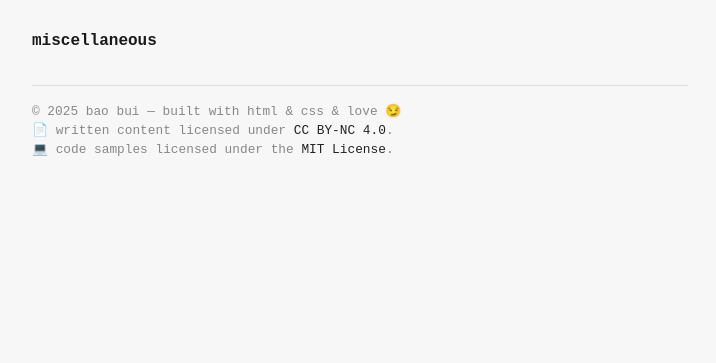
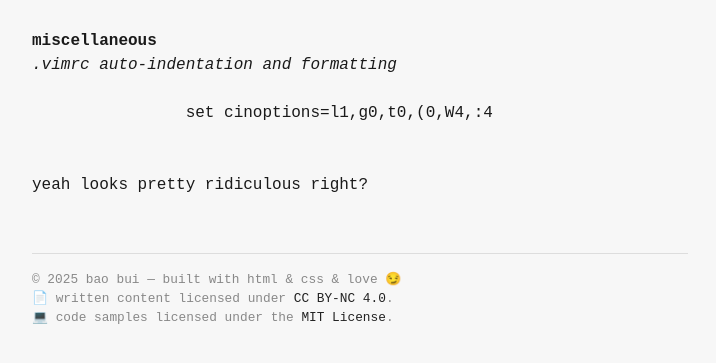
Before and after one commit to tbbui-732/tbbui-732.github.io, a plain HTML site: page pages/misc.html in a window 1280 px wide. Shown: the part 171-534 px from the top of the page, without its empty margins (280-996 px from the left). Drawn offline with Linux system fonts and the light colour scheme.

Commit message:
vim auto-indent copypasta

```diff
--- a/pages/misc.html
+++ b/pages/misc.html
@@ -4,7 +4,7 @@
     <meta charset="UTF-8" />
     <meta name="viewport" content="width=device-width, initial-scale=1.0" />
     <title>misc — bao bui</title>
-    <link rel="stylesheet" href="/styles.css" />
+    <link rel="stylesheet" href="../styles.css" />
 </head>
 <body>
     <header>
@@ -22,8 +22,15 @@
     </header>
 
     <main>
+        <h2>miscellaneous</h2>
         <section>
-            <h2>miscellaneous</h2>
+            <h3><em>.vimrc auto-indentation and formatting</em></h3>
+            <pre>
+                <code>
+                set cinoptions=l1,g0,t0,(0,W4,:4
+                </code>
+            </pre>
+            <p>yeah looks pretty ridiculous right?</p><br>
         </section>
     </main>
 
```
